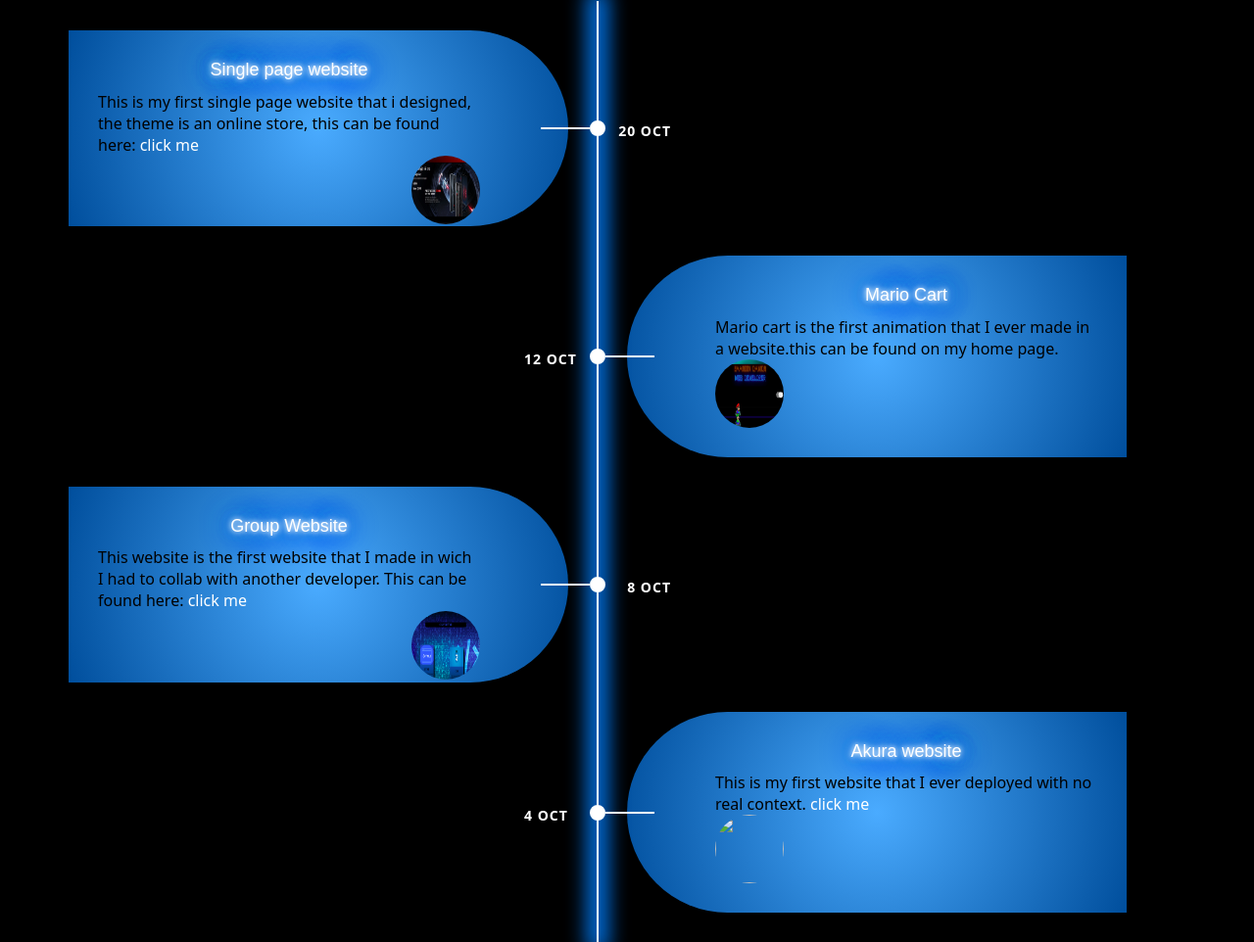
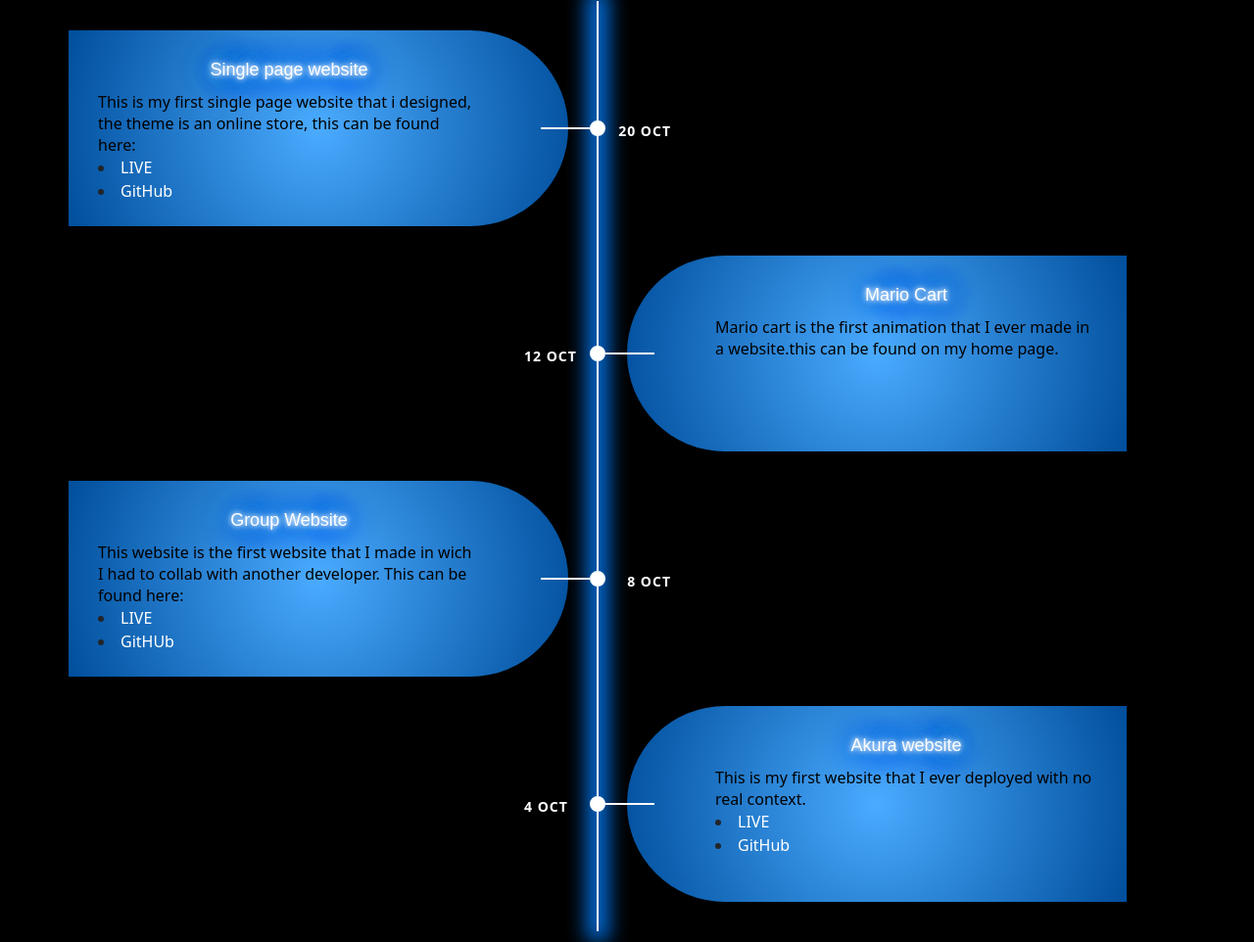
Before and after one commit to yaaseen17/project, a plain HTML site: page index.html in a window 1280 px wide. Shown: the part 2546-3508 px from the top of the page at 98% size. Drawn offline with nearby package versions, Linux system fonts and the light colour scheme; a script that the page names is missing.

Commit message:
last commit

```diff
--- a/index.html
+++ b/index.html
@@ -11,7 +11,7 @@
     <link href="" rel="stylesheet" integrity="sha384-1BmE4kWBq78iYhFldvKuhfTAU6auU8tT94WrHftjDbrCEXSU1oBoqyl2QvZ6jIW3" crossorigin="anonymous">
     <link href="https://cdn.jsdelivr.net/npm/bootstrap@5.1.3/dist/css/bootstrap.min.css" rel="stylesheet" integrity="sha384-1BmE4kWBq78iYhFldvKuhfTAU6auU8tT94WrHftjDbrCEXSU1oBoqyl2QvZ6jIW3" crossorigin="anonymous">
 
-
+<title>Yaaseen Portfolio</title>
 <style>
   body {
     background-color: #000;
@@ -643,9 +643,13 @@ align-items: center;
               <div class="content ">
                 <h2>Single page website</h2>
                 <p>
-                  This is my first single page website that i designed, the theme is an online store, this can be found here: <a href="https://yaaseen17.netlify.app/">click me</a>
+                  This is my first single page website that i designed, the theme is an online store, this can be found here:
+                  <li><a href="https://yaaseen17.netlify.app/">LIVE</a></li>
+                  <li><a href="https://github.com/yaaseen17/single-page">GitHub</a></li>
+                  <!-- <img src="../images/Screenshot from 2021-10-27 11-17-12-min.png" width="50px" height="50px" alt="" class="the"> -->
                 </p>
-                <img src="../images/Screenshot from 2021-10-27 11-17-12-min.png" width="70px" height="70px" alt="" class="the">
+
+
               </div>
             </div>
             <div class="containers right">
@@ -656,7 +660,7 @@ align-items: center;
                 <p>
                   Mario cart is the first animation that I ever made in a website.this can be found on my home page.
                 </p>
-                <img src="../images/Screenshot from 2021-10-27 11-21-27-min.png" alt="" width="70px" height="70px" class="and">
+                <!-- <img src="../images/Screenshot from 2021-10-27 11-21-27-min.png" alt="" width="70px" height="70px" class="and"> -->
               </div>
             </div>
             <div class="containers left">
@@ -665,10 +669,13 @@ align-items: center;
               <div class="content">
                 <h2>Group Website</h2>
                 <p>
-                  This website is the first website that I made in wich I had to collab with another developer. This can be found here: <a href="https://reverent-wing-9390ce.netlify.app">click me</a>
+                  This website is the first website that I made in wich I had to collab with another developer. This can be found here:
+                  <li><a href="https://reverent-wing-9390ce.netlify.app">LIVE</a></li>
+                  <li><a href="https://github.com/yaaseen17/group-website">GitHUb</a></li>
+                  <!-- <img src="../images/Screenshot from 2021-10-27 11-24-37-min.png" width="50px" height="50px" alt="" class="the"> -->
                 </p>
-                <img src="../images/Screenshot from 2021-10-27 11-24-37-min.png" width="70px" height="70px" alt="" class="the">
-              </div>
+               </div>
+
             </div>
             <div class="containers right">
               <div class="date">4 Oct</div>
@@ -676,9 +683,11 @@ align-items: center;
               <div class="content">
                 <h2>Akura website</h2>
                 <p>
-                  This is my first website that I ever deployed with no real context. <a href="https://akuratournaments.netlify.app">click me</a>
+                  This is my first website that I ever deployed with no real context.
+               <li><a href="https://akuratournaments.netlify.app">LIVE</a></li>
+               <li><a href="https://github.com/yaaseen17/akura">GitHub</a></li>
                 </p>
-                <img src="..//images/Screenshot from 2021-10-27 11-28-29-min.png" alt="" width="70px" height="70px" class="and">
+                <!-- <img src="..//images/Screenshot from 2021-10-27 11-28-29-min.png" alt="" width="70px" height="70px" class="and"> -->
               </div>
             </div>
 
@@ -756,7 +765,7 @@ align-items: center;
 
 
 
-                  <h5 class="text-dark">Ndiphiwe</h5>
+                  <h5 class="text-dark">Alex</h5>
                   <br>
                   <p class="text-light">Yaaseen is very intuitive guy.</p>
 
--- a/timeline.css
+++ b/timeline.css
@@ -9,6 +9,7 @@
   max-width: 1140px;
   /* margin: 0 auto; */
   padding: 15px 0;
+  height: 100%;
 }
 
 .timeline::after {
@@ -21,6 +22,7 @@
   left: 50%;
   margin-left: -1px;
   box-shadow: 0px 0px 20px 10px #0073e6;
+  height: 100%;
 }
 
 .containers {
@@ -28,17 +30,14 @@
   position: relative;
   background: inherit;
   width: 50%;
-  height: fit-content;
 }
 
 .containers.left {
   left: 0;
-  height: fit-content;
 }
 
 .containers.right {
   left: 50%;
-  height: fit-content;
 }
 
 .containers::after {
@@ -123,13 +122,11 @@
   background-image: radial-gradient(circle, rgb(74, 171, 255) 0%, #004e9c 100%);
   position: relative;
   border-radius: 0 500px 500px 0;
-
 }
 
 .containers.right .content {
   padding: 30px 30px 30px 90px;
   border-radius: 500px 0 0 500px;
-  height: fit-content;
 }
 
 .containers .content h2 {
@@ -158,7 +155,6 @@
     padding-left: 20px;
     padding-right: 30px;
     height: max-content;
-    height: fit-content;
   }
   .the {
     display: none;
@@ -169,7 +165,6 @@
 
   .containers.right {
     left: 0%;
-    height: fit-content;
   }
 
   .containers.left::after,
@@ -198,7 +193,6 @@
   .containers.right .content {
     padding: 30px 30px 30px 90px;
     border-radius: 500px 0 0 500px;
-    height: fit-content;
   }
 }
 .the {
```
